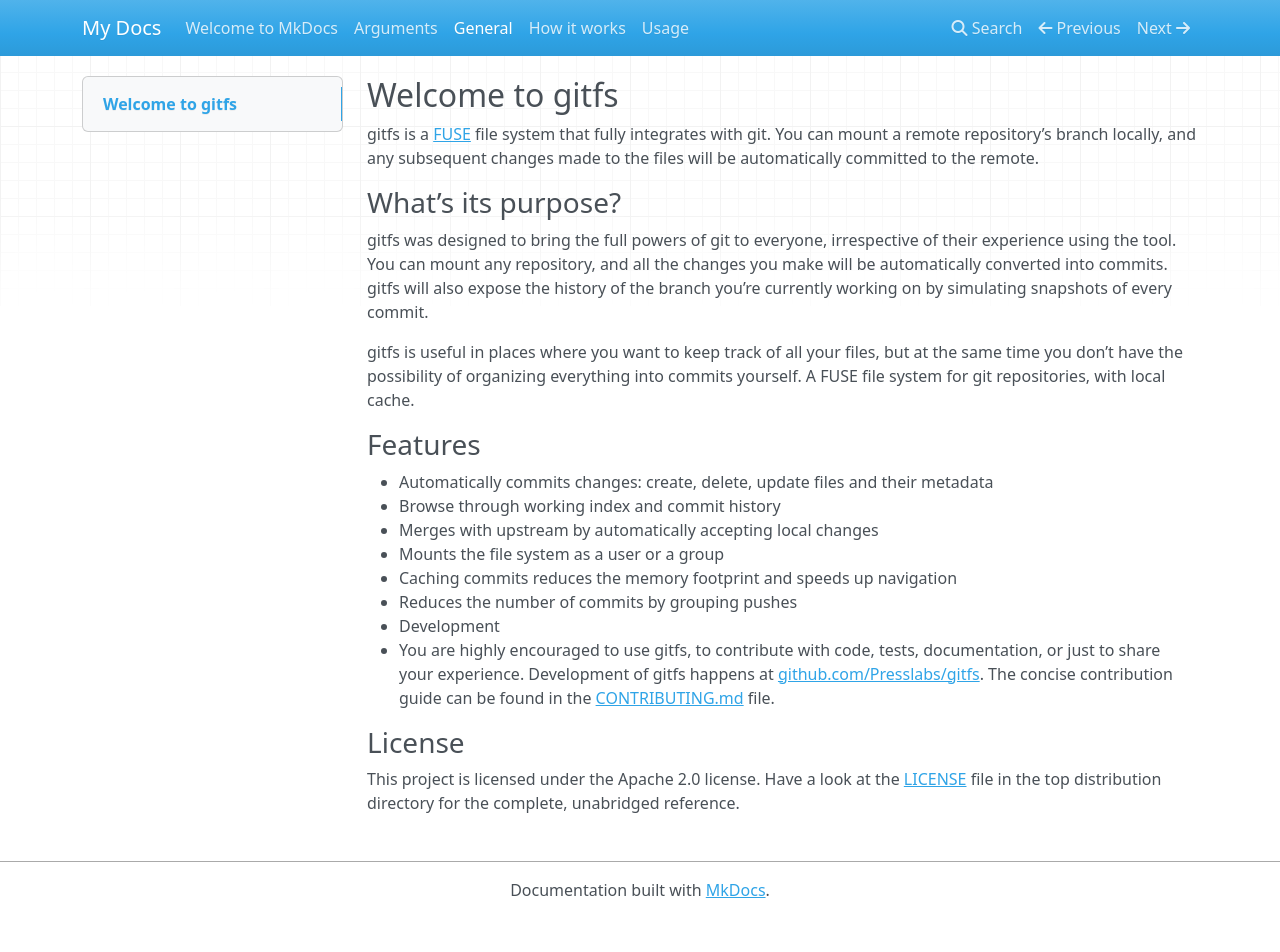
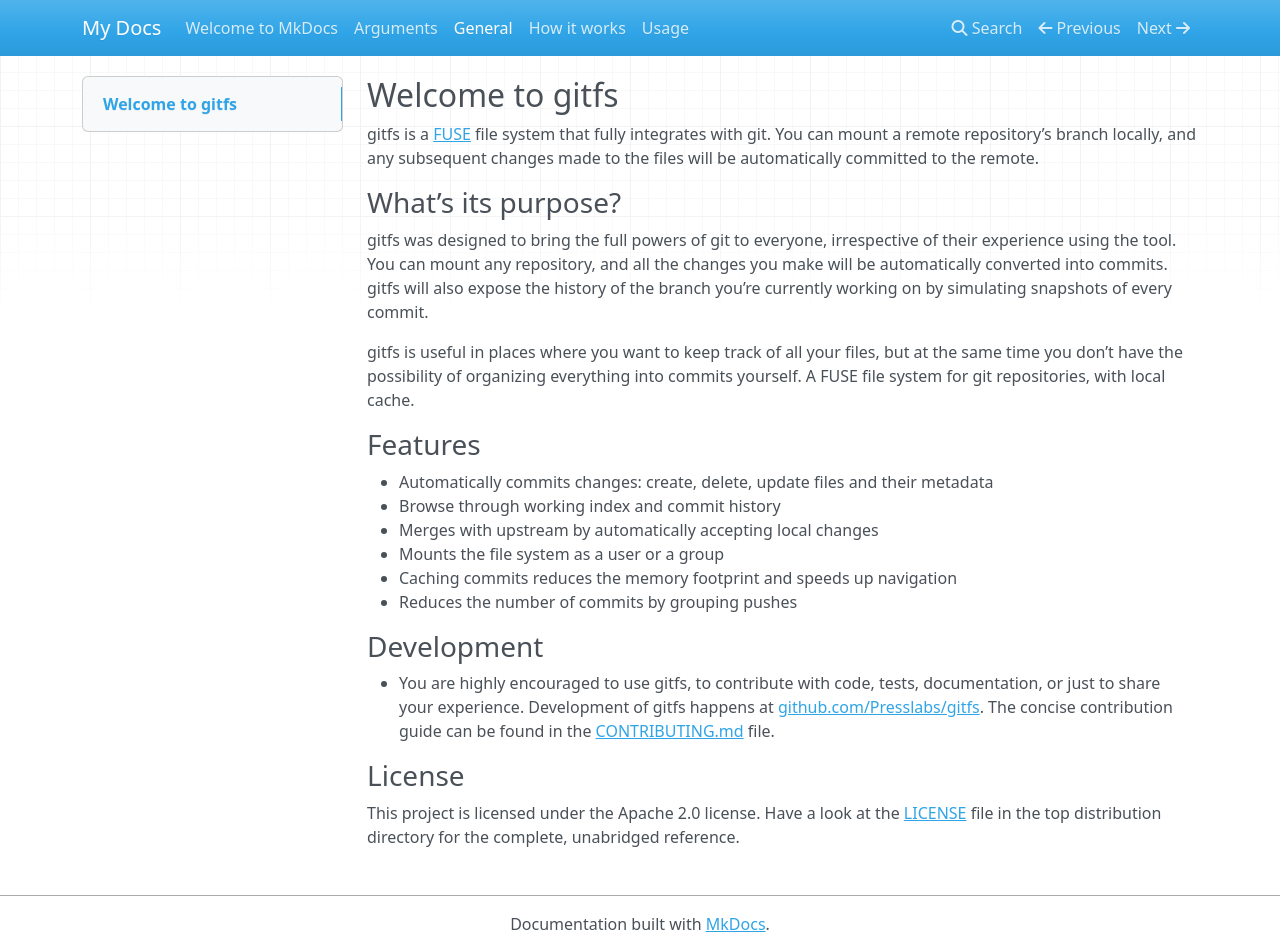
Before and after one commit to presslabs/gitfs, an MkDocs documentation site: the page built from docs/general.md, in a window 1280 px wide and 952 px high. Built offline with MkDocs 1.6.1, drawn with Linux system fonts in a browser that asks for light colours; nearby versions of some CDN libraries.

Commit message:
fixed heading

```diff
--- a/docs/general.md
+++ b/docs/general.md
@@ -14,7 +14,8 @@ gitfs is useful in places where you want to keep track of all your files, but at
 - Mounts the file system as a user or a group
 - Caching commits reduces the memory footprint and speeds up navigation
 - Reduces the number of commits by grouping pushes
-- Development
+
+### Development
 - You are highly encouraged to use gitfs, to contribute with code, tests, documentation, or just to share your experience. Development of gitfs happens at [github.com/Presslabs/gitfs](https://github.com/Presslabs/gitfs). The concise contribution guide can be found in the [CONTRIBUTING.md](https://github.com/Presslabs/gitfs/blob/master/CONTRIBUTING.md) file.
 
 ### License
```
